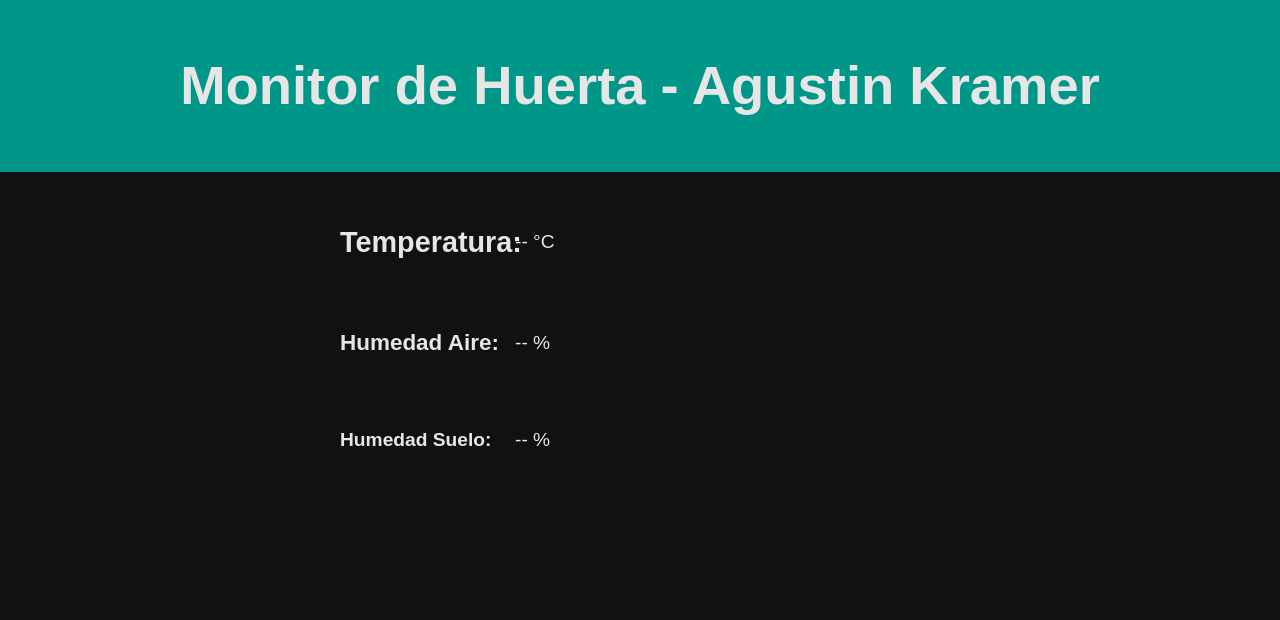
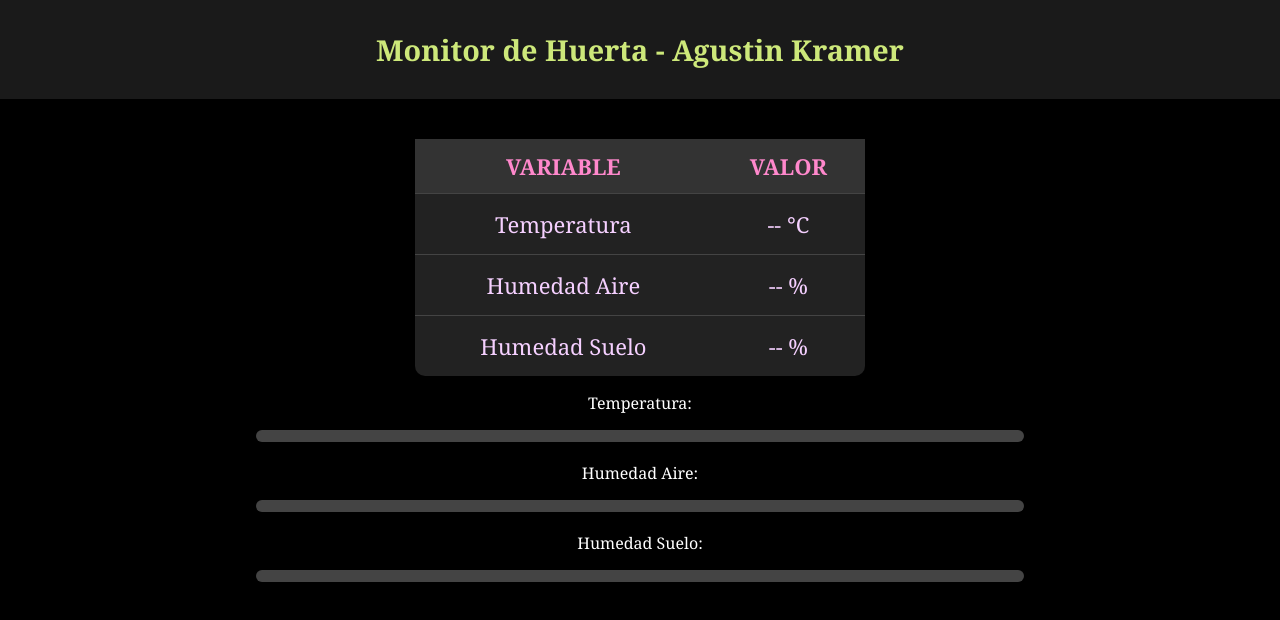
Before and after one commit to aguskramer445/huerta, a plain HTML site: page index.html in a window 1280 px wide. Drawn offline with Linux system fonts and the light colour scheme; no server answers.

Commit message:
18-11-25

```diff
--- a/index.html
+++ b/index.html
@@ -3,30 +3,67 @@
 <head>
   <meta charset="UTF-8" />
   <meta name="viewport" content="width=device-width, initial-scale=1.0" />
+  <title>Huerta Monitor</title>
   <link rel="stylesheet" href="style.css" />
-  <title>Huerta Monitor</title>
 </head>
+
 <body>
+
   <header>
-    <h1>Monitor de Huerta - Agustin Kramer</h1>
+    Monitor de Huerta - Agustin Kramer
   </header>
 
-  <section class="panel">
-    <div class="row">
-      <h2>Temperatura:</h2>
-      <span id="tempValue">-- °C</span>
+  <section>
+    <table>
+      <tr>
+        <th>Variable</th>
+        <th>Valor</th>
+      </tr>
+
+      <tr>
+        <td>Temperatura</td>
+        <td id="tempValue">-- °C</td>
+      </tr>
+
+      <tr>
+        <td>Humedad Aire</td>
+        <td id="humedadValue">-- %</td>
+      </tr>
+
+      <tr>
+        <td>Humedad Suelo</td>
+        <td id="sueloValue">-- %</td>
+      </tr>
+    </table>
+  </section>
+
+  <div class="fila">
+    <p>Temperatura: <span id="tempValue"></span></p>
+    <p class="estado" id="tempEstado"></p>
+
+    <div class="barra">
+        <div id="tempBar" class="barra-interna"></div>
     </div>
+</div>
 
-    <div class="row">
-      <h3>Humedad Aire:</h3>
-      <span id="humedadValue">-- %</span>
+<div class="fila">
+    <p>Humedad Aire: <span id="humedadValue"></span></p>
+    <p class="estado" id="humedadEstado"></p>
+
+    <div class="barra">
+        <div id="humedadBar" class="barra-interna"></div>
     </div>
+</div>
 
-    <div class="row">
-      <h4>Humedad Suelo:</h4>
-      <span id="sueloValue">-- %</span>
+<div class="fila">
+    <p>Humedad Suelo: <span id="sueloValue"></span></p>
+    <p class="estado" id="sueloEstado"></p>
+
+    <div class="barra">
+        <div id="sueloBar" class="barra-interna"></div>
     </div>
-  </section>
+</div>
+
 
   <script type="module" src="java.js"></script>
 </body>
--- a/java.js
+++ b/java.js
@@ -18,33 +18,67 @@ let tempRef = ref(db, 'datos/temperatura');
 let humedadRef = ref(db, 'datos/humedadAire');
 let sueloRef = ref(db, 'datos/humedadSuelo');
 
-
+// DOM
 let tempValue = document.getElementById("tempValue");
 let humedadValue = document.getElementById("humedadValue");
 let sueloValue = document.getElementById("sueloValue");
 
+let tempBar = document.getElementById("tempBar");
+let humedadBar = document.getElementById("humedadBar");
+let sueloBar = document.getElementById("sueloBar");
 
-let tempStatus = document.getElementById("tempStatus");
-let humedadStatus = document.getElementById("humedadStatus");
-let sueloStatus = document.getElementById("sueloStatus");
+let tempEstado = document.getElementById("tempEstado");
+let humedadEstado = document.getElementById("humedadEstado");
+let sueloEstado = document.getElementById("sueloEstado");
 
 
+function estadoTexto(valor, min, max, amarilloMin, amarilloMax) {
+    if (valor >= min && valor <= max) return "Bien";
+    if (valor >= amarilloMin && valor <= amarilloMax) return "Intermedio";
+    return "Mal";
+}
+
+function color(estado) {
+    if (estado === "Bien") return "green";
+    if (estado === "Intermedio") return "yellow";
+    return "red";
+}
 
 onValue(tempRef, (snapshot) => {
     let temperatura = snapshot.val();
     tempValue.textContent = `${temperatura} °C`;
+
+    let estado = estadoTexto(temperatura, 20, 35, 36, 40);
+
+    tempEstado.textContent = estado;
+    tempEstado.style.color = color(estado);
+
+    tempBar.style.width = `${temperatura}%`;
+    tempBar.style.background = color(estado);
 });
-
 
 onValue(humedadRef, (snapshot) => {
     let humedad = snapshot.val();
     humedadValue.textContent = `${humedad} %`;
 
+    let estado = estadoTexto(humedad, 40, 60, 61, 70);
+
+    humedadEstado.textContent = estado;
+    humedadEstado.style.color = color(estado);
+
+    humedadBar.style.width = `${humedad}%`;
+    humedadBar.style.background = color(estado);
 });
-
 
 onValue(sueloRef, (snapshot) => {
     let humedadSuelo = snapshot.val();
     sueloValue.textContent = `${humedadSuelo} %`;
 
+    let estado = estadoTexto(humedadSuelo, 50, 80, 40, 90);
+
+    sueloEstado.textContent = estado;
+    sueloEstado.style.color = color(estado);
+
+    sueloBar.style.width = `${humedadSuelo}%`;
+    sueloBar.style.background = color(estado);
 });
--- a/style.css
+++ b/style.css
@@ -1,32 +1,119 @@
 
 body {
-  background: #111;
-  color: #e6e6e6;
-  font-family: Arial, sans-serif;
   margin: 0;
+  background-size: cover;
+  background-color: black;
+  font-family: Georgia, 'Times New Roman', Times, serif, sans-serif;
+  text-align: center;
+  color: white;
 }
 
-header {
-  background: #009688;
-  padding: 18px;
-  text-align: center;
-  font-size: 1.7rem;
-  font-weight: bold;
+.presentacion {
+  display: flex;
+  justify-content: center;
+  align-items: flex-start;
+  height: 100vh;
+  padding-top: 40px;
 }
 
-.panel {
-  padding: 30px;
-  display: flex;
-  flex-direction: column;
-  gap: 25px;
-  max-width: 600px;
-  margin: auto;
+.card-presentacion {
+  background: #222;
+  padding: 40px;
+  border-radius: 16px;
+  width: 85%;
+  max-width: 420px;
+  box-shadow: 0 0 25px rgba(255, 136, 204, 0.4);
+  border: 2px solid #ff88cc;
+  transition: 0.3s;
 }
 
-.row {
-  display: grid;
-  grid-template-columns: 160px 120px 1fr;
-  align-items: center;
-  gap: 15px;
-  font-size: 1.2rem;
+.card-presentacion:hover {
+  transform: scale(1.03);
+  box-shadow: 0 0 35px rgba(255, 136, 204, 0.6);
 }
+
+.card-presentacion h1 {
+  font-size: 1.8rem;
+  margin-bottom: 20px;
+  color: #ff88cc;
+}
+
+.card-presentacion p {
+  font-size: 1.1rem;
+  margin-bottom: 25px;
+  margin-top: 15px;
+}
+
+.btn {
+  display: inline-block;
+  padding: 10px 20px;
+  background: #ff4cc2;
+  color: black;
+  text-decoration: none;
+  font-weight: bold;
+  border-radius: 8px;
+}
+
+
+header {
+  padding: 30px 0;
+  color: #cde87a;
+  font-size: 1.8rem;
+  font-weight: bold;
+  background: #1a1a1a;
+  margin-bottom: 40px;
+}
+.tabla-section {
+  margin-top: 40px;
+  display: flex;
+  justify-content: center;
+  width: 100%;
+}
+
+table {
+  margin: auto;
+  width: 85%;
+  max-width: 450px;
+  font-size: 22px;
+  background: #222;
+  border-radius: 10px;
+  border-collapse: collapse;
+}
+
+th {
+  background: #333;
+  color: #ff88cc;
+  padding: 12px;
+  text-transform: uppercase;
+}
+
+td {
+  padding: 15px;
+  border-top: 1px solid #444;
+  color: #f5d0ff;
+}
+
+.fila {
+  margin-bottom: 20px;
+}
+
+.estado {
+  font-weight: bold;
+  margin: 3px 0 6px;
+}
+
+.barra {
+  width: 60%;
+  height: 12px;
+  background: #444;
+  border-radius: 10px;
+  overflow: hidden;
+  margin: 0 auto 20px auto;
+}
+
+
+.barra-interna {
+  height: 100%;
+  width: 0%;
+  transition: 0.4s;
+}
```
Also changed, not shown: presentacion.html (added, +16 -0 lines). Lines whose indentation alone changed are shown as unchanged.
